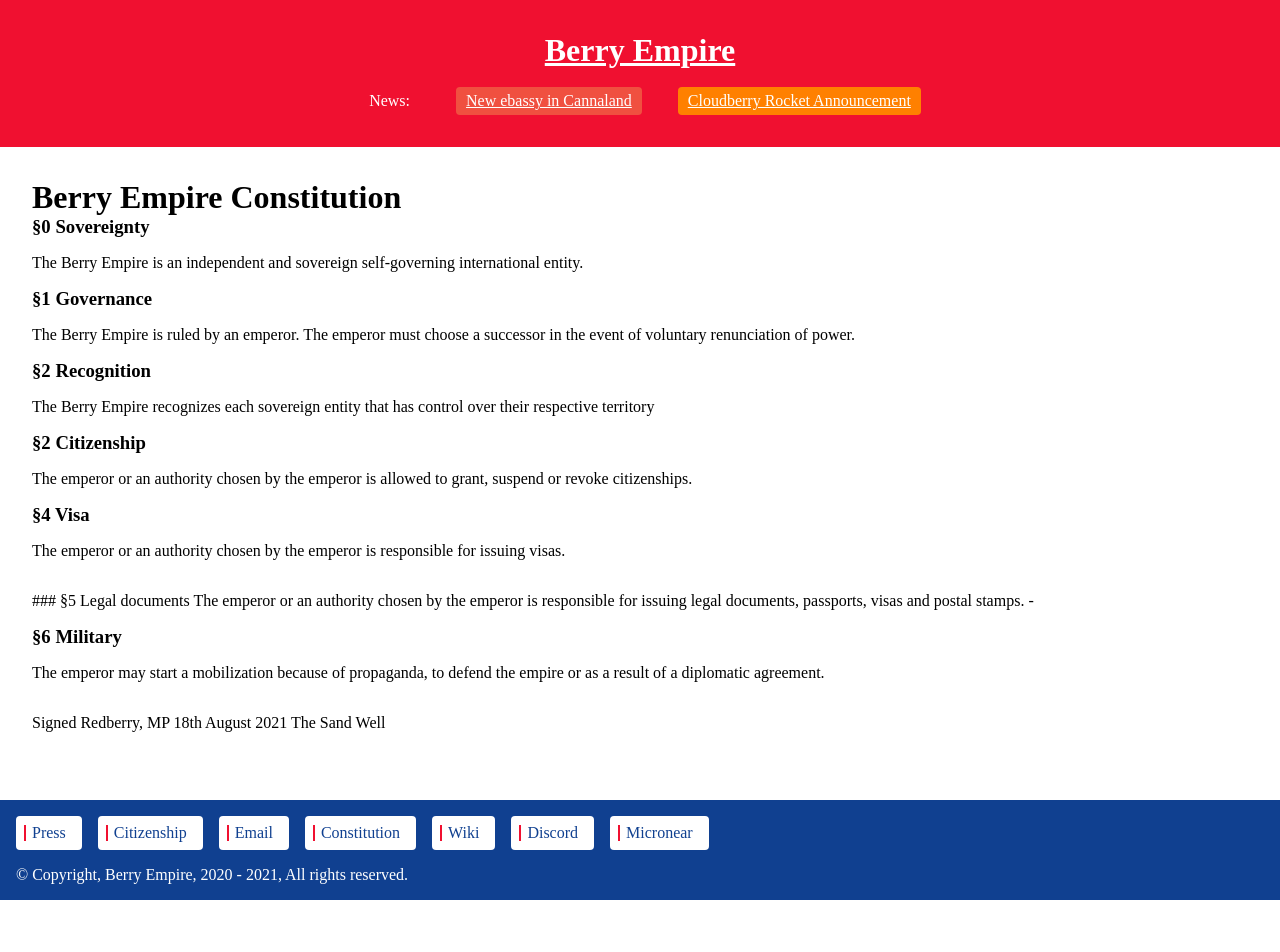
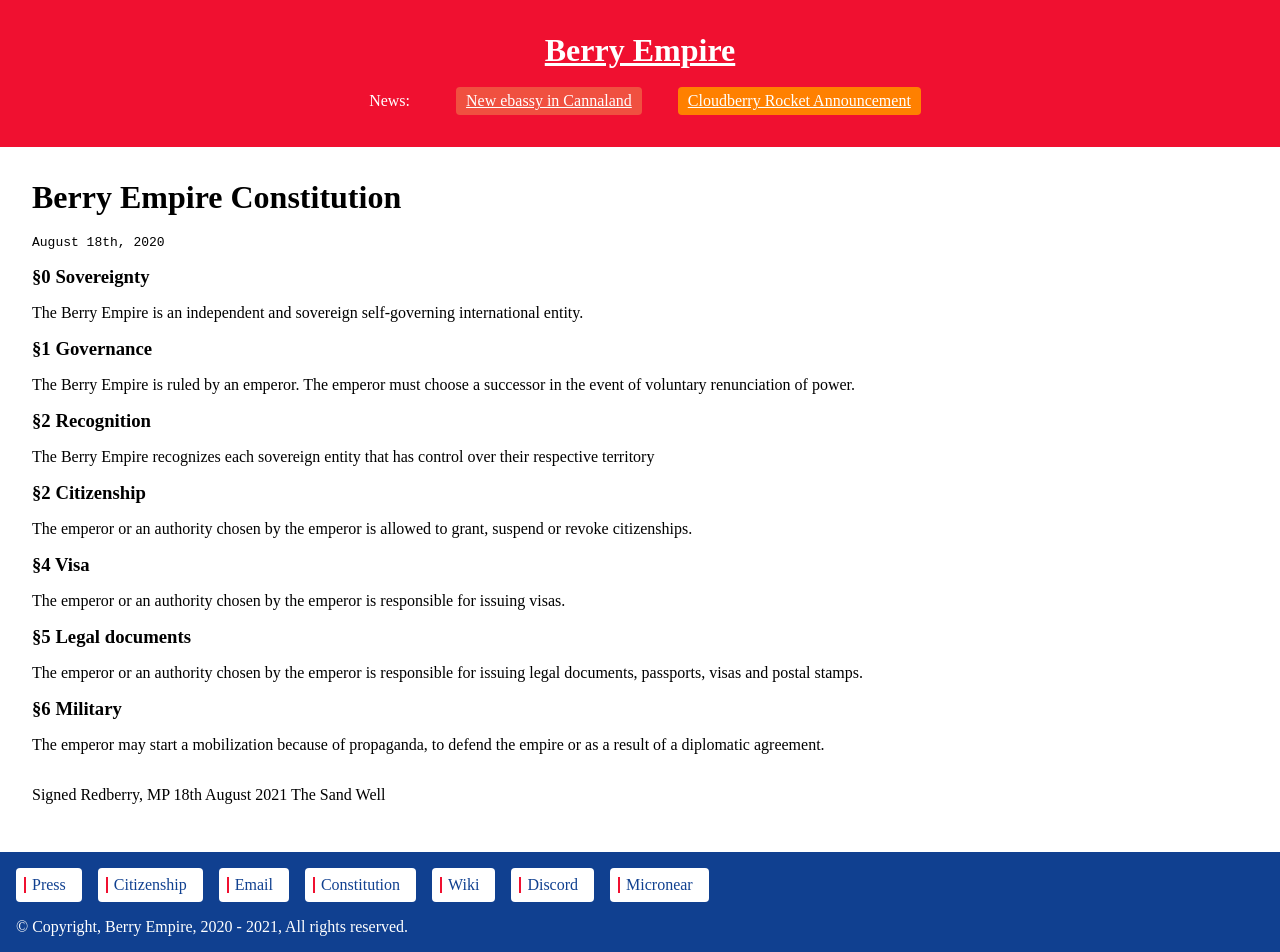
Before and after one commit to berryempire/berryempire.github.io, a Jekyll site: the page built from law/constitution.md, in a window 1280 px wide. Built offline with Jekyll 4.4.1, drawn with Linux system fonts in a browser that asks for light colours; our own code applies the rules of GitHub Pages for plain Markdown files; before the commit the page ends 900 px from its top, so only the background shows below that.

Commit message:
Update constitution.md

```diff
--- a/law/constitution.md
+++ b/law/constitution.md
@@ -1,4 +1,5 @@
 ## Berry Empire Constitution
+<code>August 18th, 2020</code>
 
 ### §0 Sovereignty
 The Berry Empire is an independent and sovereign self-governing international entity.
@@ -16,13 +17,12 @@ The emperor or an authority chosen by the emperor is allowed to grant, suspend o
 ### §4 Visa
 The emperor or an authority chosen by the emperor is responsible for issuing visas.
 
-### §5 Legal documents
-The emperor or an authority chosen by the emperor is responsible for issuing legal documents, passports, visas and postal stamps. -
+### §5 Legal documents
+The emperor or an authority chosen by the emperor is responsible for issuing legal documents, passports, visas and postal stamps.
 
 ### §6 Military
 The emperor may start a mobilization because of propaganda, to defend the empire or as a result of a diplomatic agreement.
 
-
 Signed Redberry, MP
 18th August 2021
 The Sand Well
```
